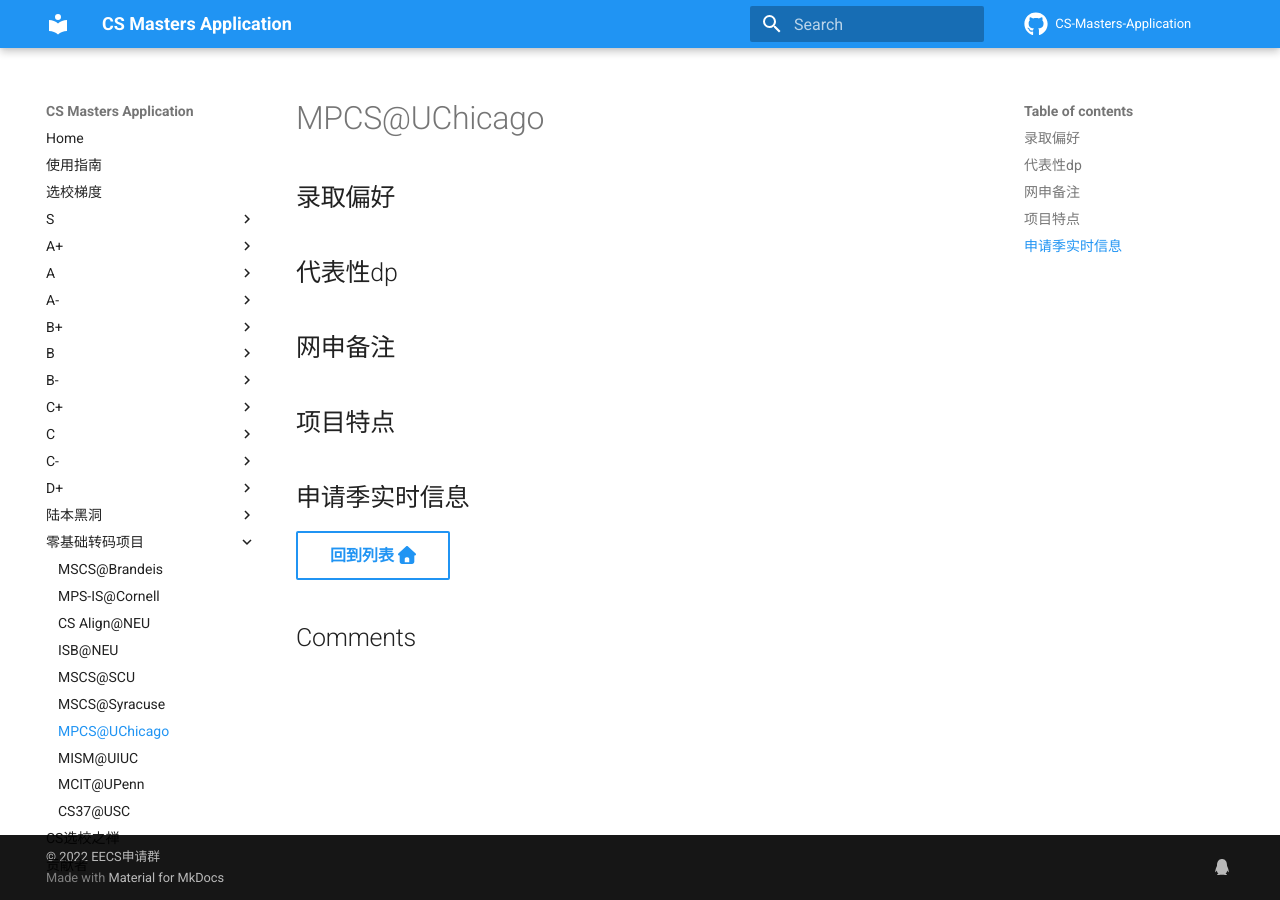
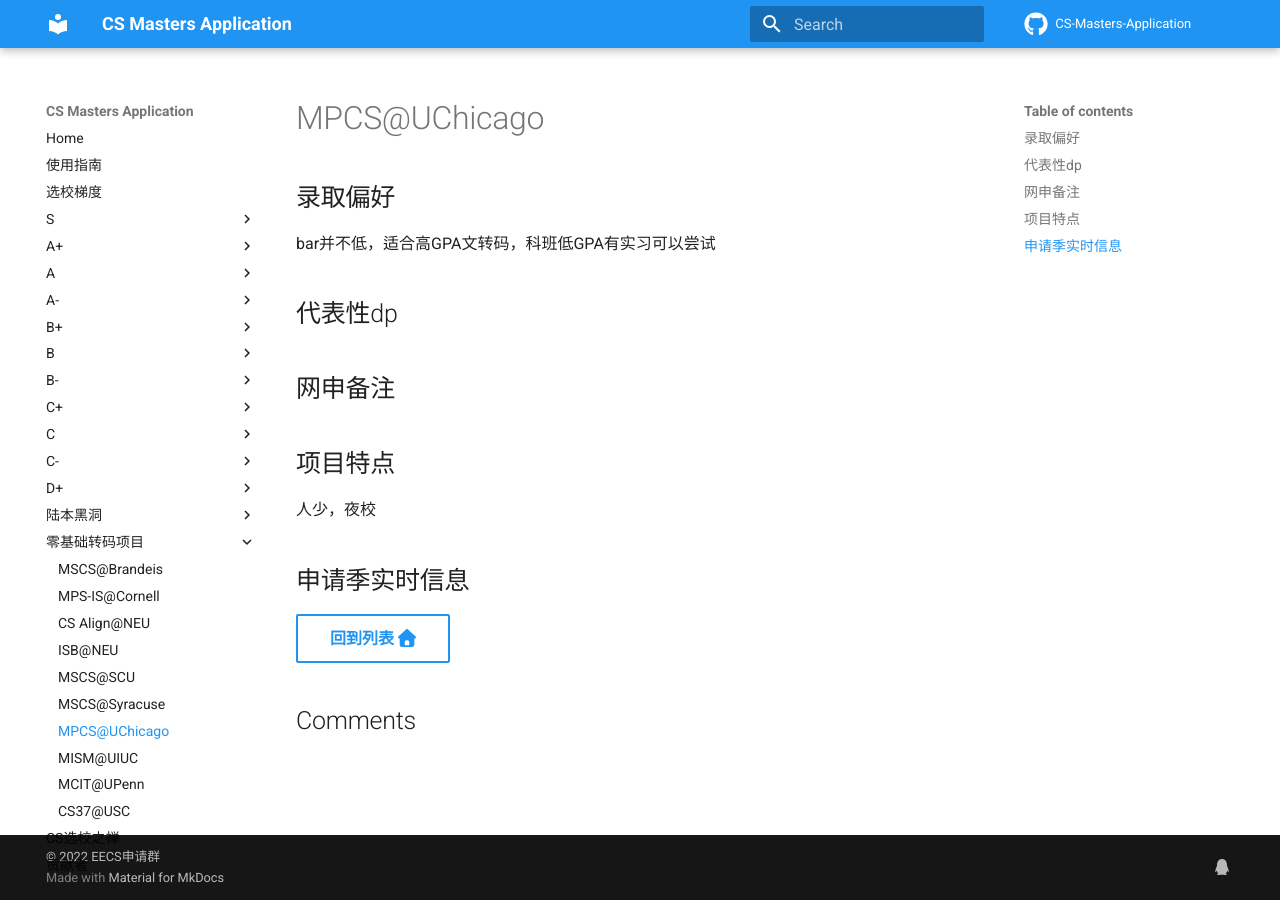
Before and after one commit to opencsapp/opencsapp.github.io, an MkDocs documentation site: the page built from docs/MPCS@UChicago.md, in a window 1280 px wide. Built offline with MkDocs 1.6.1 and Material for MkDocs 9.7.7, drawn with Linux system fonts in a browser that asks for light colours; comment, search, counter and statistics services are not loaded.

Commit message:
Update MPCS@UChicago.md

```diff
--- a/docs/MPCS@UChicago.md
+++ b/docs/MPCS@UChicago.md
@@ -1,4 +1,6 @@
 ## 录取偏好
+
+bar并不低，适合高GPA文转码，科班低GPA有实习可以尝试
 
 ## 代表性dp
 
@@ -6,6 +8,8 @@
 
 ## 项目特点
 
+人少，夜校
+
 ## 申请季实时信息
 
 [回到列表 :fontawesome-solid-house:](选校梯度.md){ .md-button }
```
